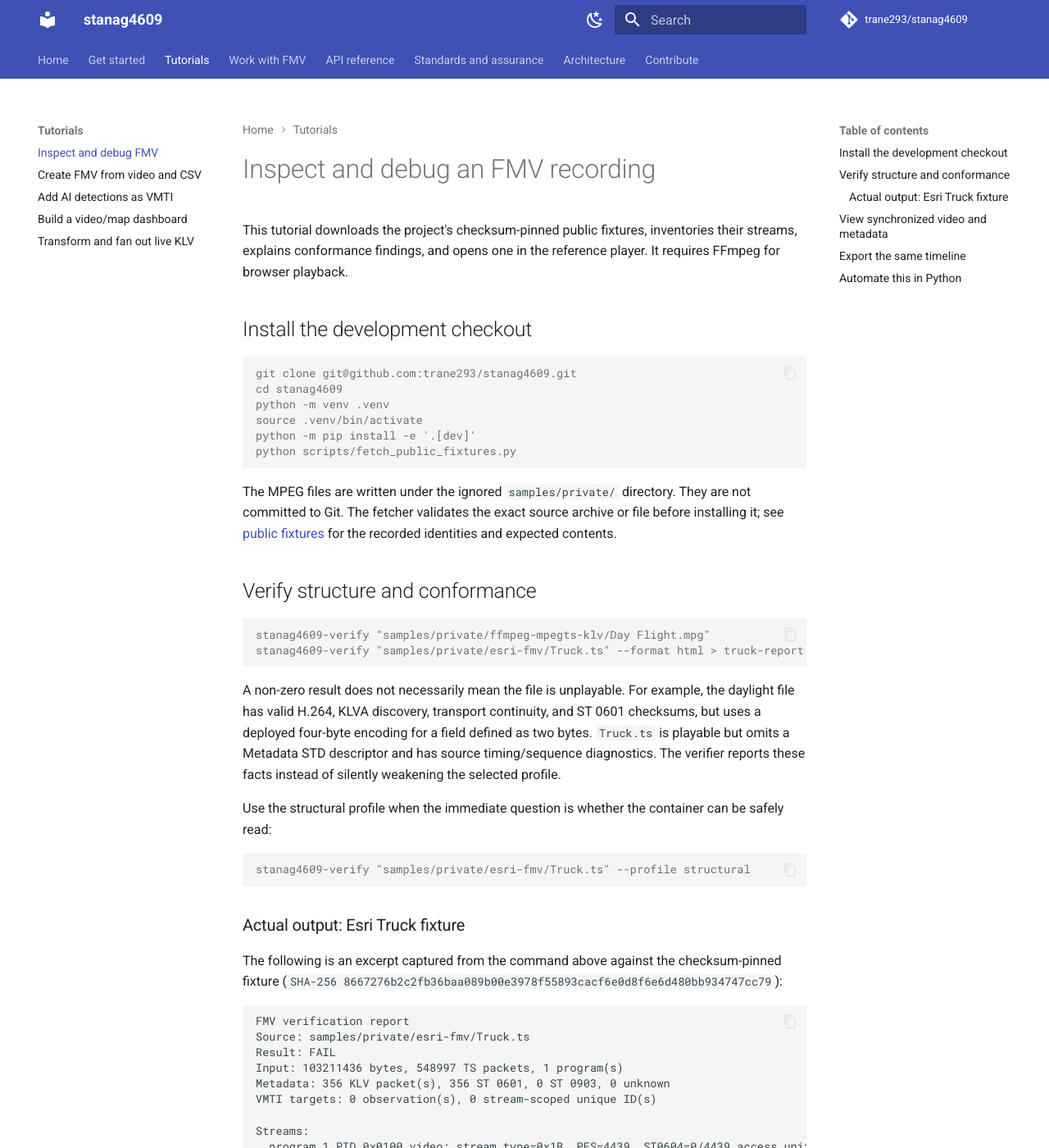
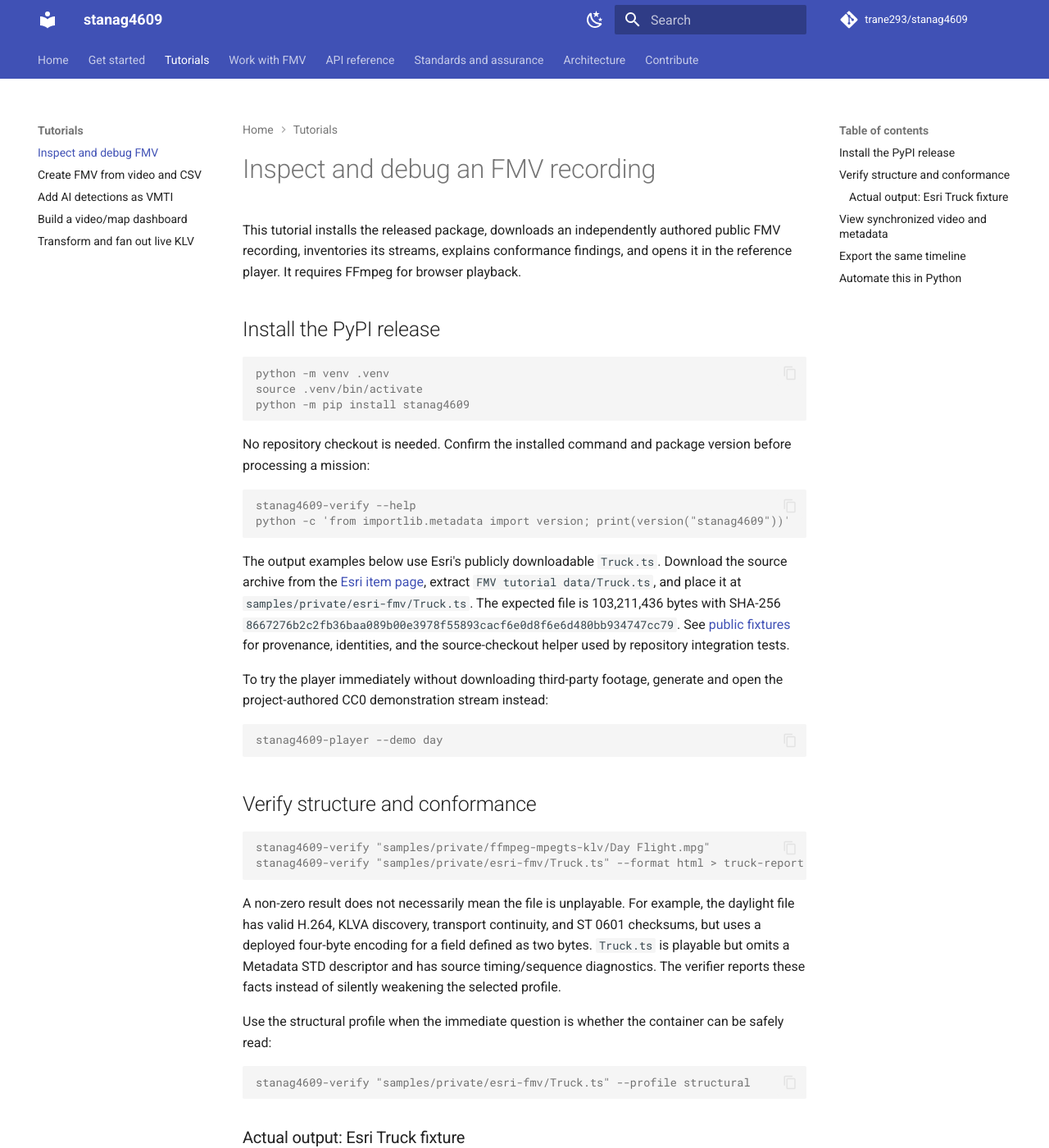
Before and after one commit to trane293/stanag4609, an MkDocs documentation site: the page built from docs/tutorials/inspect_fmv.md, in a window 1280 px wide and 1400 px high. Shown: the whole window at 82% size. Built offline with MkDocs 1.6.1 and Material for MkDocs 9.7.7, drawn with Linux system fonts in a browser that asks for light colours; comment, search, counter and statistics services are not loaded.

Commit message:
docs: install released package from PyPI

````diff
--- a/docs/tutorials/inspect_fmv.md
+++ b/docs/tutorials/inspect_fmv.md
@@ -1,24 +1,40 @@
 # Inspect and debug an FMV recording
 
-This tutorial downloads the project's checksum-pinned public fixtures, inventories
-their streams, explains conformance findings, and opens one in the reference
-player. It requires FFmpeg for browser playback.
+This tutorial installs the released package, downloads an independently authored
+public FMV recording, inventories its streams, explains conformance findings,
+and opens it in the reference player. It requires FFmpeg for browser playback.
 
-## Install the development checkout
+## Install the PyPI release
 
 ```console
-git clone git@github.com:trane293/stanag4609.git
-cd stanag4609
 python -m venv .venv
 source .venv/bin/activate
-python -m pip install -e '.[dev]'
-python scripts/fetch_public_fixtures.py
+python -m pip install stanag4609
 ```
 
-The MPEG files are written under the ignored `samples/private/` directory.
-They are not committed to Git. The fetcher validates the exact source archive or
-file before installing it; see [public fixtures](../PUBLIC_FIXTURES.md) for the
-recorded identities and expected contents.
+No repository checkout is needed. Confirm the installed command and package
+version before processing a mission:
+
+```console
+stanag4609-verify --help
+python -c 'from importlib.metadata import version; print(version("stanag4609"))'
+```
+
+The output examples below use Esri's publicly downloadable `Truck.ts`. Download
+the source archive from the [Esri item page](https://www.arcgis.com/home/item.html?id=55ec6f32d5e342fcbfba376ca2cc409a),
+extract `FMV tutorial data/Truck.ts`, and place it at
+`samples/private/esri-fmv/Truck.ts`. The expected file is 103,211,436 bytes with
+SHA-256
+`8667276b2c2fb36baa089b00e3978f55893cacf6e0d8f6e6d480bb934747cc79`.
+See [public fixtures](../PUBLIC_FIXTURES.md) for provenance, identities, and the
+source-checkout helper used by repository integration tests.
+
+To try the player immediately without downloading third-party footage, generate
+and open the project-authored CC0 demonstration stream instead:
+
+```console
+stanag4609-player --demo day
+```
 
 ## Verify structure and conformance
 
````
Also changed, not shown: docs/QUICKSTART.md (+2 -2 lines), docs/index.md (+12 -9 lines), 1 other file.
